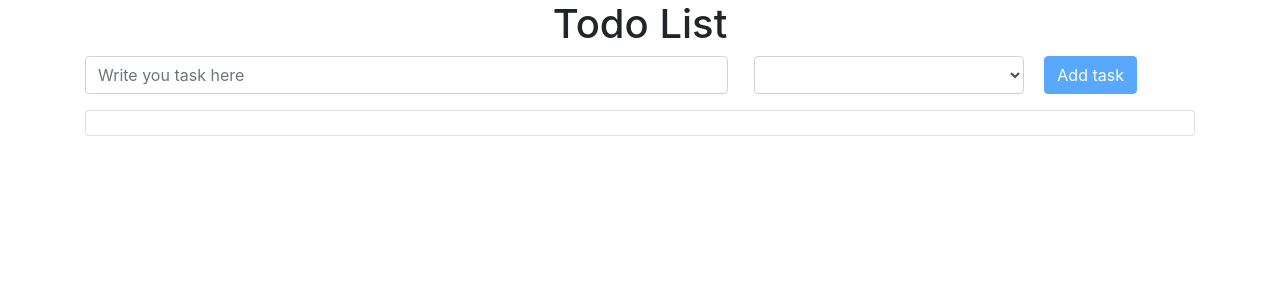
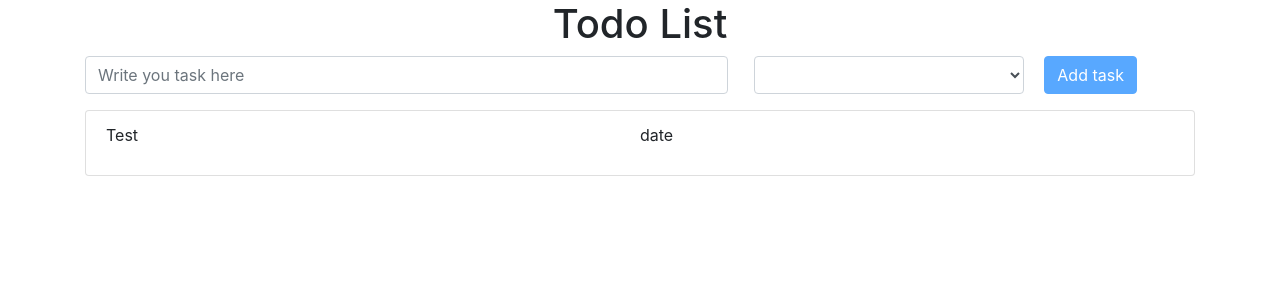
Before and after one commit to RostyslavDovba/todo-list, an Angular app: page / in a window 1280 px wide. Shown: the top 300 px of the page. Built offline with nearby package versions, Linux system fonts and the light colour scheme.

Commit message:
done adding taks into list

```diff
--- a/src/app/app.component.html
+++ b/src/app/app.component.html
@@ -3,8 +3,13 @@
         <div class="col-lg-12">
             <h1 style="text-align: center">Todo List</h1>
             <div class="todo-wr">
-        <app-input></app-input>
-        <app-table></app-table>
+                <app-input
+                  (taskCreated)="onAddTask($event)"
+                ></app-input>
+                <app-table
+                  *ngFor="let taskListElement of taskList"
+                  [task]="taskListElement"
+                ></app-table>
             </div>
         </div>
     </div>
--- a/src/app/app.component.ts
+++ b/src/app/app.component.ts
@@ -7,4 +7,12 @@ import { Component } from '@angular/core';
 })
 export class AppComponent {
   title = 'todo-list';
+  taskList = [{taskName: 'Test', taskCategory: 'date'}];
+
+  onAddTask(taskData: {taskContent: string, taskCategory: string}) {
+    this.taskList.push({
+      taskName: taskData.taskContent,
+      taskCategory: taskData.taskCategory
+    });
+  }
 }
--- a/src/app/app.module.ts
+++ b/src/app/app.module.ts
@@ -5,14 +5,12 @@ import { FormsModule } from '@angular/forms';
 import { AppComponent } from './app.component';
 import { TableComponent } from './table/table.component';
 import { InputComponent } from './input/input.component';
-import { ContorllerComponent } from './contorller/contorller.component';
 
 @NgModule({
   declarations: [
     AppComponent,
     TableComponent,
-    InputComponent,
-    ContorllerComponent
+    InputComponent
   ],
   imports: [
     BrowserModule,
--- a/src/app/contorller/contorller.component.ts
+++ /dev/null
@@ -1,15 +0,0 @@
-import { Component, OnInit } from '@angular/core';
-
-@Component({
-  selector: 'app-contorller',
-  templateUrl: './contorller.component.html',
-  styleUrls: ['./contorller.component.scss']
-})
-export class ContorllerComponent implements OnInit {
-
-  constructor() { }
-
-  ngOnInit() {
-  }
-
-}
--- a/src/app/input/input.component.html
+++ b/src/app/input/input.component.html
@@ -30,7 +30,6 @@
         class="btn btn-primary"
         type="submit"
         [disabled]="!t.valid"
-
       >Add task</button>
     </div>
   </div>
--- a/src/app/input/input.component.ts
+++ b/src/app/input/input.component.ts
@@ -1,4 +1,4 @@
-import { Component, Output, ViewChild } from '@angular/core';
+import { Component, EventEmitter, Output, ViewChild } from '@angular/core';
 import { FormGroup, NgForm } from '@angular/forms';
 
 @Component({
@@ -8,21 +8,27 @@ import { FormGroup, NgForm } from '@angular/forms';
 })
 export class InputComponent {
   @ViewChild('t', {static: true}) taskForm: NgForm;
-  newTask = {
-    task: '',
-    category: ''
-  };
+  @Output() taskCreated = new EventEmitter<{taskContent: string, taskCategory: string}>();
+  // newTask = {
+  //   task: '',
+  //   category: ''
+  // };
   constructor() { }
 
   // onSubmit(taskInput: NgForm) {
   //   console.log(taskInput.value);
   // }
-  onSubmit() {
-    console.log(this.taskForm);
-    this.newTask.task = this.taskForm.value.task;
-    this.newTask.category = this.taskForm.value.category;
+  onSubmit(data) {
+    console.log(data);
+    this.taskCreated.emit({
+      taskContent: data.value.task,
+      taskCategory: data.value.category
+    });
 
-    console.log(this.newTask);
+    // this.newTask.task = this.taskForm.value.task;
+    // this.newTask.category = this.taskForm.value.category;
+    //
+    // console.log(this.newTask);
   }
 
 }
--- a/src/app/table/table.component.html
+++ b/src/app/table/table.component.html
@@ -1,3 +1,6 @@
 <ul class="todo-wr__table list-group">
-  <li class="list-group-item"></li>
+    <li class="list-group-item">
+        <p>{{ task.taskName }}</p>
+        <p>{{ task.taskCategory }}</p>
+    </li>
 </ul>
--- a/src/app/table/table.component.scss
+++ b/src/app/table/table.component.scss
@@ -0,0 +1,6 @@
+.list-group-item {
+    display: flex;
+    p {
+        width: 50%;
+    }
+}
--- a/src/app/table/table.component.ts
+++ b/src/app/table/table.component.ts
@@ -6,8 +6,7 @@ import { Component, Input, OnInit } from '@angular/core';
   styleUrls: ['./table.component.scss']
 })
 export class TableComponent implements OnInit {
-  @Input() task: object;
-
+  @Input() task: {taskName: string, taskCategory: string};
   constructor() { }
 
   ngOnInit() {
```
Also changed, not shown: src/app/contorller/contorller.component.html (deleted), src/app/contorller/contorller.component.scss (deleted). Lines whose indentation alone changed are shown as unchanged.
